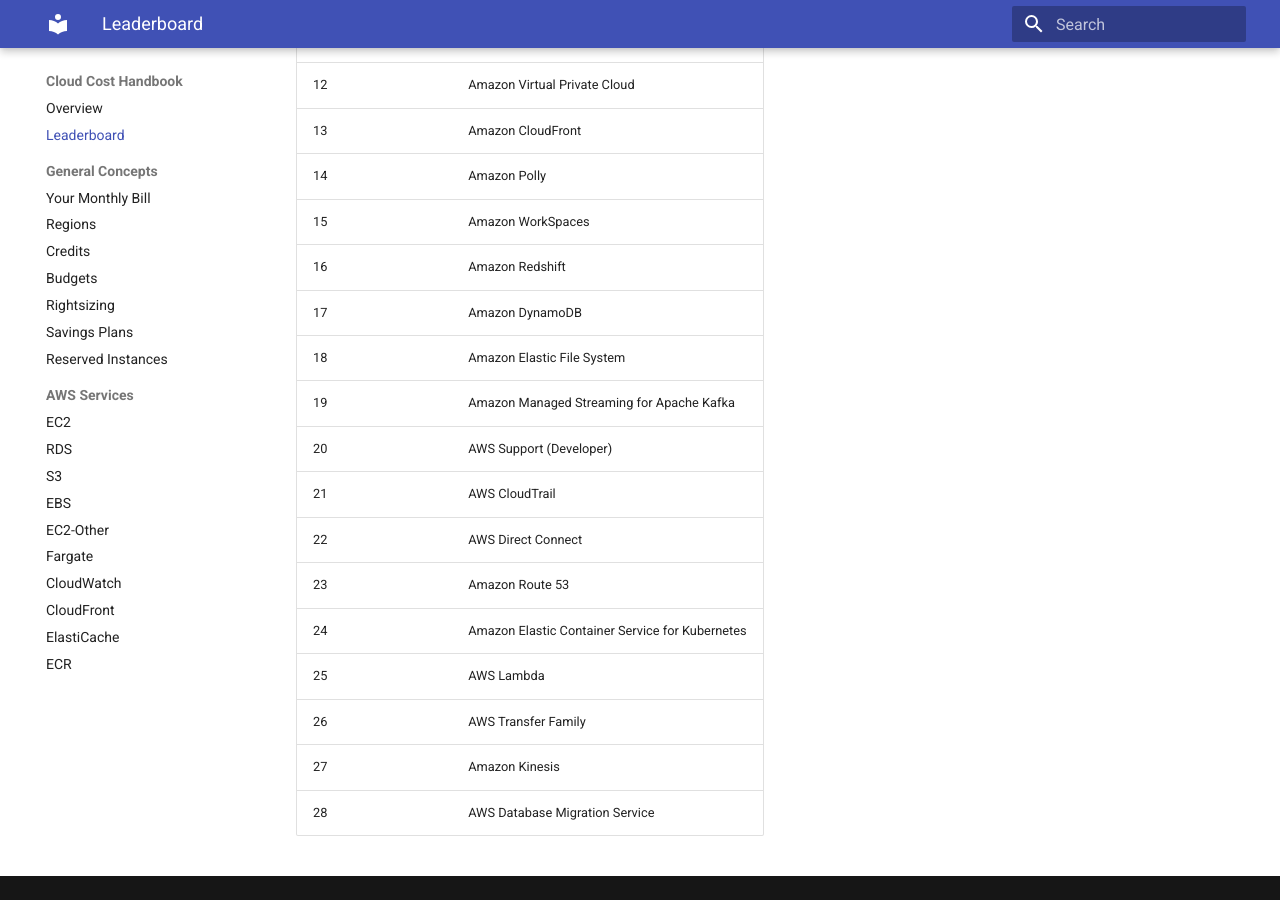
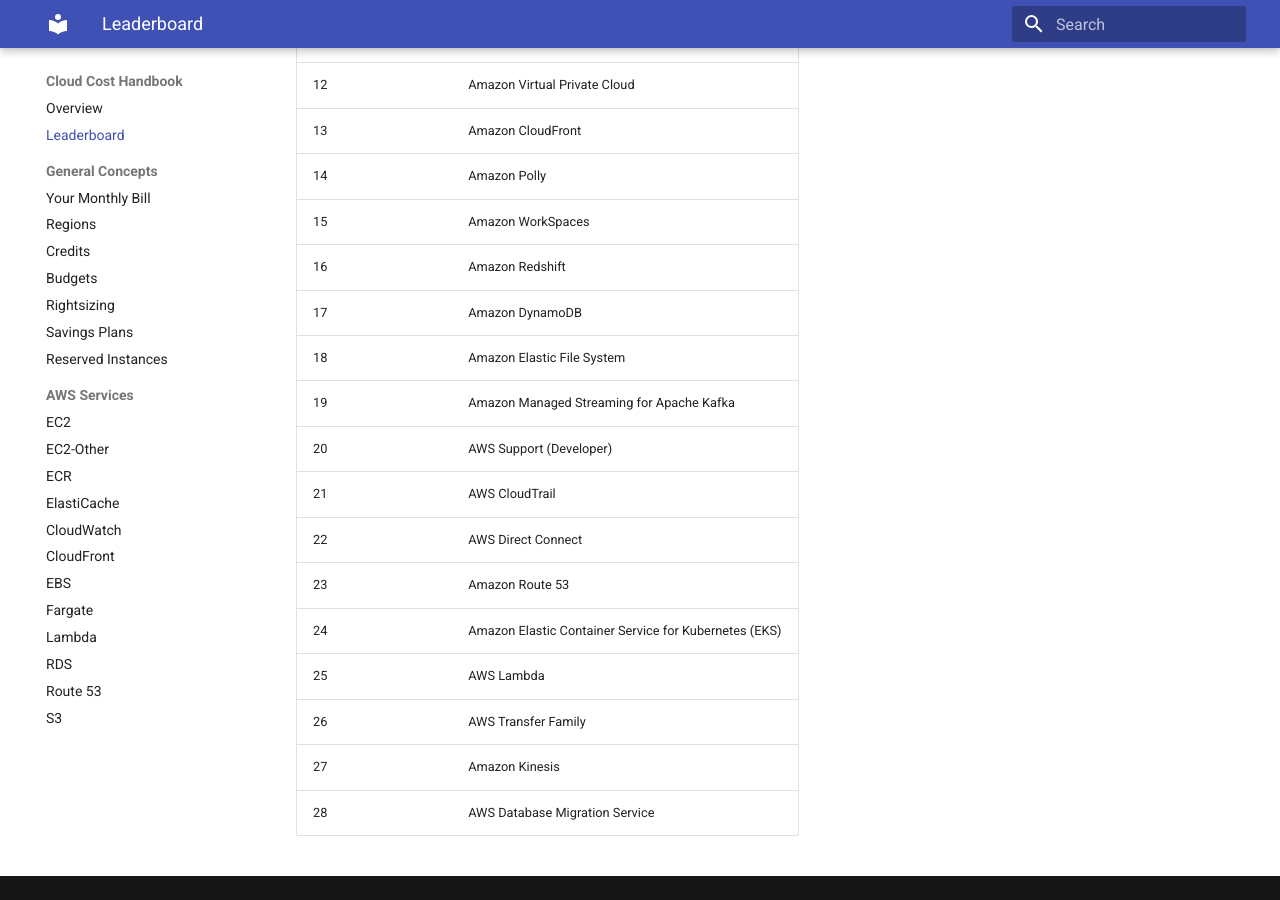
Before and after one commit to vantage-sh/handbook.vantage.sh, an MkDocs documentation site: the page built from docs/leaderboard.md, in a window 1280 px wide and 900 px high, scrolled down 823 px. Built offline with MkDocs 1.6.1 and Material for MkDocs 9.7.7, drawn with Linux system fonts in a browser that asks for light colours.

Commit message:
Lambda intro. Route 53.

```diff
--- a/docs/leaderboard.md
+++ b/docs/leaderboard.md
@@ -31,7 +31,7 @@
 | 21   | AWS CloudTrail        |
 | 22   | AWS Direct Connect        |
 | 23   | Amazon Route 53       |
-| 24   | Amazon Elastic Container Service for Kubernetes        |
+| 24   | Amazon Elastic Container Service for Kubernetes (EKS)        |
 | 25   | AWS Lambda        |
 | 26   | AWS Transfer Family        |
 | 27   | Amazon Kinesis        |
--- a/mkdocs.yml
+++ b/mkdocs.yml
@@ -21,15 +21,17 @@
 
   - 'AWS Services':
     - 'EC2': 'aws/services/ec2-pricing.md'
-    - 'RDS': 'aws/services/rds-pricing.md'
-    - 'S3': 'aws/services/s3-pricing.md'
-    - 'EBS': 'aws/services/ebs-pricing.md'
     - 'EC2-Other': 'aws/services/ec2-other-pricing.md'
-    - 'Fargate': 'aws/services/fargate-pricing.md'
+    - 'ECR': 'aws/services/ecr-pricing.md'
+    - 'ElastiCache': 'aws/services/elasticache-pricing.md'
     - 'CloudWatch': 'aws/services/cloudwatch-pricing.md'
     - 'CloudFront': 'aws/services/cloudfront-pricing.md'
-    - 'ElastiCache': 'aws/services/elasticache-pricing.md'
-    - 'ECR': 'aws/services/ecr-pricing.md'
+    - 'EBS': 'aws/services/ebs-pricing.md'
+    - 'Fargate': 'aws/services/fargate-pricing.md'
+    - 'Lambda': 'aws/services/lambda-pricing.md'
+    - 'RDS': 'aws/services/rds-pricing.md'
+    - 'Route 53': 'aws/services/route-53-pricing.md'
+    - 'S3': 'aws/services/s3-pricing.md'
 
 google_analytics:
   - G-TEYTN5V029
```
Also changed, not shown: docs/aws/services/lambda-pricing.md (added, +11 -0 lines), docs/aws/services/route-53-pricing.md (added, +11 -0 lines).
